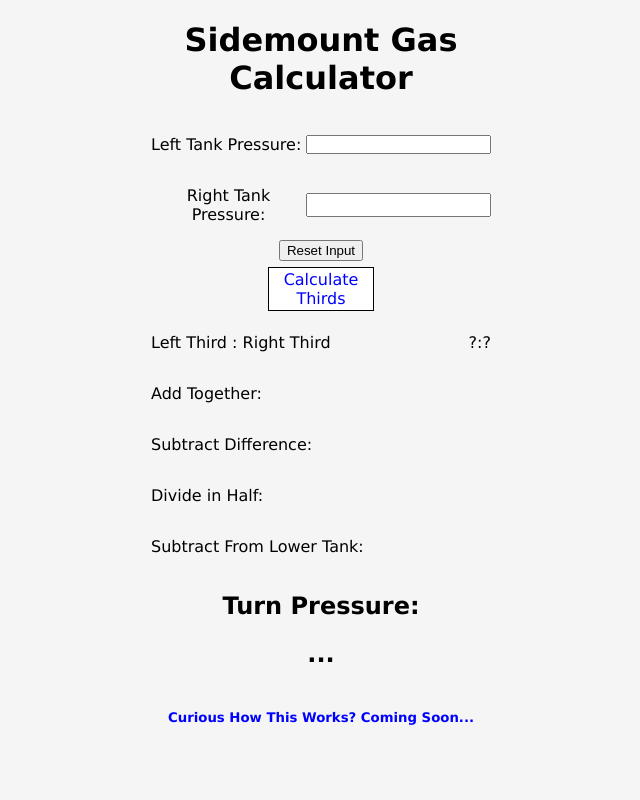
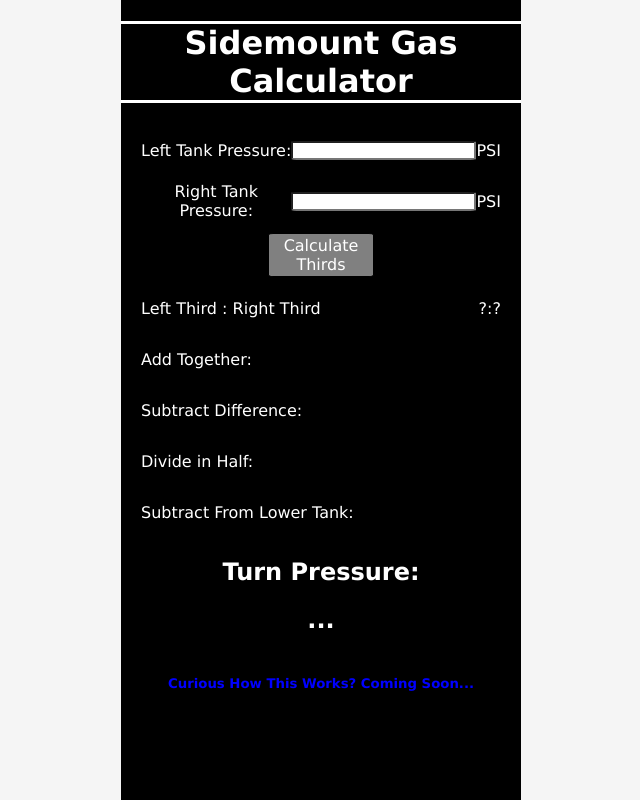
Before and after one commit to JohnMichaelD/Sidemount-Gas-Calculator, a React (Create React App) app: page / in a window 1280 px wide. Shown: the whole page, without its empty margins (319-959 px from the left). Built offline with nearby package versions, Linux system fonts and the light colour scheme.

Commit message:
css changes

```diff
--- a/src/App.css
+++ b/src/App.css
@@ -12,6 +12,8 @@
   width: 400px;
   height: 800px;
   text-align: center;
+  background-color: black;
+  color: white;
 }
 
 .App-logo {
@@ -25,31 +27,41 @@
     animation: App-logo-spin infinite 20s linear;
   }
 }
+
+.header {
+  border: solid;
+  border-left: black;
+  border-right: black;
+  background-color: black;
+}
+
 .tankPressureRow {
   display: flex;
   justify-content: space-between;
   align-items: center;
-  width: 85%;
+  width: 90%;
 }
 .finalResult {
   text-align: center;
-
-
 }
 
 .pressureInput {
   height: 25%;
+  display: flex;
+  justify-content: end;
+  border-radius: 5%;
 }
 
 .answerButton {
   text-align: center;
-  color: blue;
+  color: white;
   border: solid black 1px;
-  background-color: white;
+  background-color: grey;
   width: 100px;
   cursor: pointer;
   margin: 1.5%;
   padding: 0.5%;
+  border-radius: 5%;
 }
 
 .App-header {
--- a/src/App.js
+++ b/src/App.js
@@ -94,23 +94,21 @@ class App extends React.Component {
           step: "finalResult",
           finalResult:sum
         })
+
     }
 
 
     render() {
       return (
         <div className="App">
-            <h1>Sidemount Gas Calculator</h1>
+            <h1 className="header">Sidemount Gas Calculator</h1>
             <div className="tankPressureRow">
               <p>Left Tank Pressure:</p>
-              <input className="pressureInput" id="lTankPressure"></input>
+              <input className="pressureInput" id="lTankPressure"></input> <p>PSI</p>
             </div>
             <div className="tankPressureRow">
-              <p>Right Tank Pressure:</p>
-              <input className="pressureInput" id="rTankPressure"></input>
-            </div>
-            <div>
-              <input type="reset" value="Reset Input" className="resetButton"></input>
+              <p2>Right Tank Pressure:</p2>
+              <input className="pressureInput" id="rTankPressure"></input> <p>PSI</p>
             </div>
 
             {this.state.step === "input" ? <div onClick={()=>{this.calculateThirds()}} className="answerButton">Calculate Thirds</div> : ""}
@@ -120,6 +118,9 @@ class App extends React.Component {
             {this.state.step === "divide" ? <div onClick={()=>{this.subtractFromLowerTank()}} className="answerButton">Subtract From Lower Tank</div> : ""}
             {this.state.step === "subtractFromLowerTank" ? <div onClick={()=>{this.finalResult()}} className="answerButton">So Turn Pressure =</div> : ""}
             {this.state.step === "finalResult" ? <div onClick={()=>{this.finalResult()}} className="answerButton">Done!</div> : ""}
+            {this.state.step === "refresh" ? <div onClick={()=>{this.refresh()}} className="answerButton">Refresh?</div> : ""}
+
+
 
             <div className="tankPressureRow">
               <p>Left Third : Right Third</p>
@@ -148,6 +149,8 @@ class App extends React.Component {
               <h5>Curious How This Works? Coming Soon...</h5>
             </div>
         </div>
+
+
       );
     }
   }
```
Also changed, not shown: public/Sidemount.png (added).
